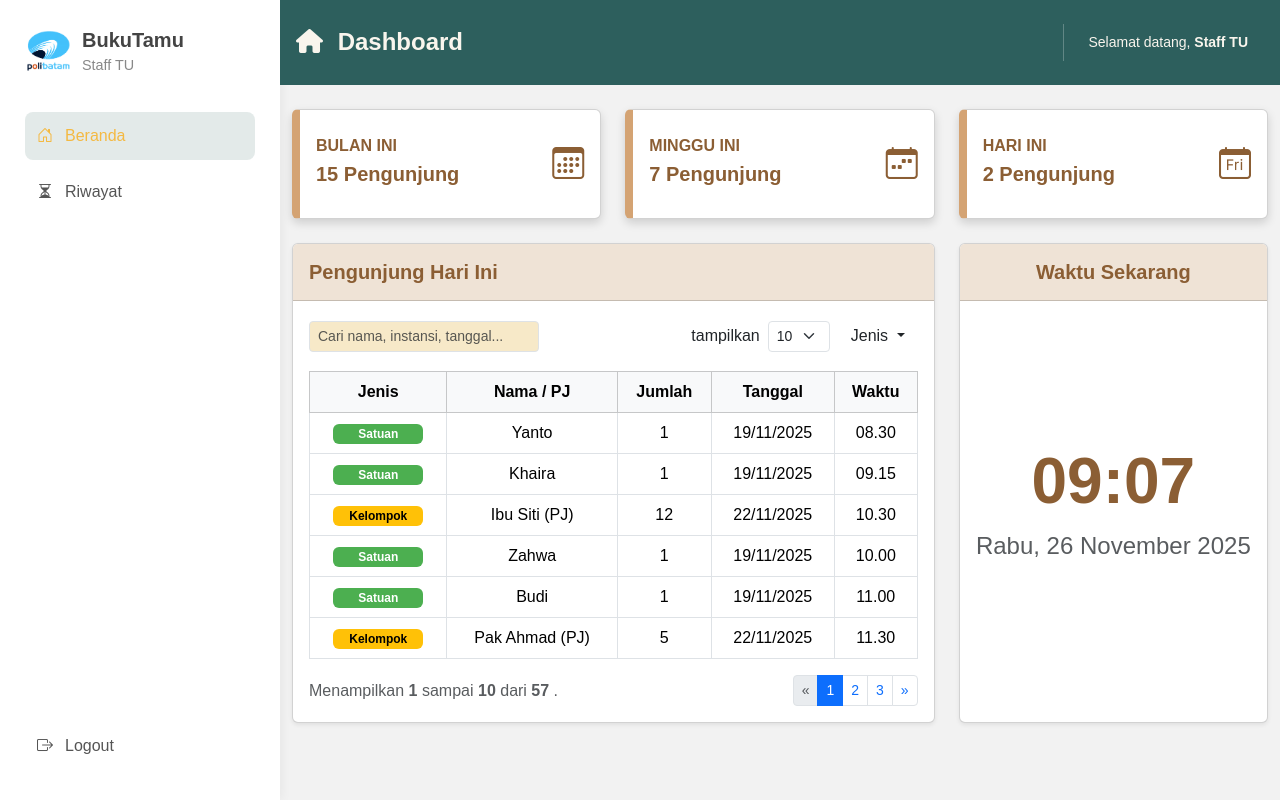
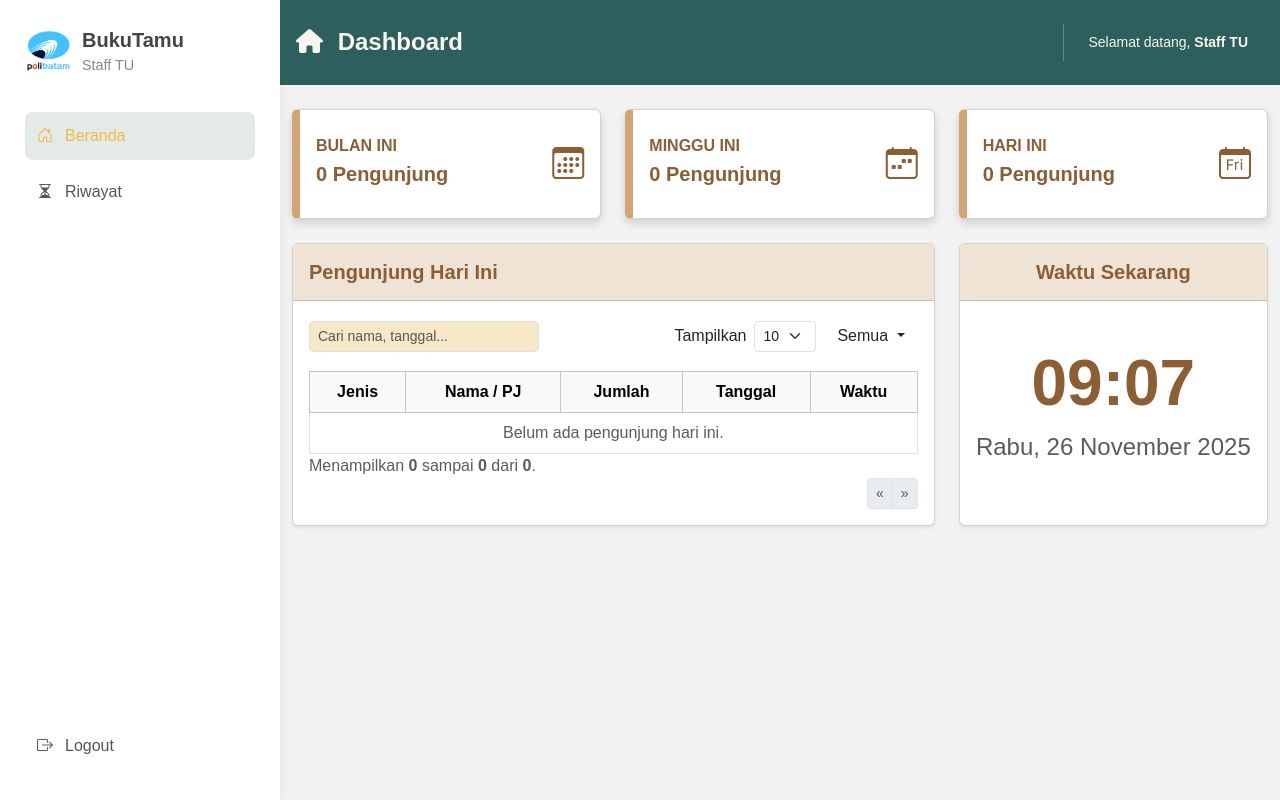
Before and after one commit to LuluKhaira/Buku-Tamu, a PHP site: page /dashboard_staffTU/beranda.php in a window 1280 px wide. Run offline with PHP 8.4, Linux system fonts and the light colour scheme; tables that the repository leaves empty or names only in its code hold one stand-in row (values such as "Sample post"); some libraries are stand-ins or nearby versions.

Commit message:
database beranda

```diff
--- /dev/null
+++ b/config/db_beranda.php
@@ -0,0 +1,24 @@
+<?php
+include "../config/connect.php";
+
+// Hari ini
+$q_hari = mysqli_query($connect, "SELECT COUNT(*) FROM pengunjung WHERE DATE(tanggal) = CURDATE()");
+$hari_ini = mysqli_fetch_array($q_hari)[0];
+
+// Minggu ini
+$q_minggu = mysqli_query($connect, "
+    SELECT COUNT(*)
+    FROM pengunjung
+    WHERE YEARWEEK(tanggal, 1) = YEARWEEK(CURDATE(), 1)
+");
+$minggu_ini = mysqli_fetch_array($q_minggu)[0];
+
+// Bulan ini
+$q_bulan = mysqli_query($connect, "
+    SELECT COUNT(*)
+    FROM pengunjung
+    WHERE YEAR(tanggal) = YEAR(CURDATE())
+    AND MONTH(tanggal) = MONTH(CURDATE())
+");
+$bulan_ini = mysqli_fetch_array($q_bulan)[0];
+?>
--- a/config/db_only.php
+++ b/config/db_only.php
@@ -1,5 +1,7 @@
 <?php
 include '../config/connect.php';
+date_default_timezone_set('Asia/Jakarta');
+
 
 $nama       = $_POST['nama'];
 $no_hp      = $_POST['no_hp'];
--- /dev/null
+++ b/config/db_pengunjung_hariini.php
@@ -0,0 +1,90 @@
+<?php
+include "../config/connect.php";
+
+// ================================
+// Ambil FILTER dari URL
+// ================================
+$filter_jenis = isset($_GET['jenis']) ? $_GET['jenis'] : 'all';
+
+// ================================
+// Ambil PAGINATION & LIMIT
+// ================================
+$limit = isset($_GET['limit']) ? (int)$_GET['limit'] : 10;
+$page  = isset($_GET['page'])  ? (int)$_GET['page'] : 1;
+$search = isset($_GET['search']) ? $_GET['search'] : '';
+
+if ($page < 1) $page = 1;
+
+$offset = ($page - 1) * $limit;
+
+// ================================
+// HITUNG TOTAL DATA
+// ================================
+$sql_count = "SELECT COUNT(*) AS total
+              FROM pengunjung
+              WHERE DATE(tanggal) = CURDATE()";
+
+// filter jenis
+if ($filter_jenis == "satuan") {
+    $sql_count .= " AND jenis = 'satuan'";
+} elseif ($filter_jenis == "kelompok") {
+    $sql_count .= " AND jenis = 'kelompok'";
+}
+
+// filter search
+if (!empty($search)) {
+    $sql_count .= " AND (
+        nama LIKE '%$search%' OR
+        instansi LIKE '%$search%' OR
+        tujuan LIKE '%$search%' OR
+        DATE(tanggal) LIKE '%$search%'
+    )";
+}
+
+$q_count = mysqli_query($connect, $sql_count);
+$total_data = mysqli_fetch_assoc($q_count)['total'];
+
+// ================================
+// QUERY AMBIL DATA (LIMIT + FILTER)
+// ================================
+$sql = "SELECT * FROM pengunjung
+        WHERE DATE(tanggal) = CURDATE()";
+
+// filter jenis
+if ($filter_jenis == "satuan") {
+    $sql .= " AND jenis = 'satuan'";
+} elseif ($filter_jenis == "kelompok") {
+    $sql .= " AND jenis = 'kelompok'";
+}
+
+// filter search
+if (!empty($search)) {
+    $sql .= " AND (
+        nama LIKE '%$search%' OR
+        instansi LIKE '%$search%' OR
+        tujuan LIKE '%$search%' OR
+        DATE(tanggal) LIKE '%$search%'
+    )";
+}
+
+$sql .= " ORDER BY waktu DESC LIMIT $limit OFFSET $offset";
+
+$result = mysqli_query($connect, $sql);
+
+// ================================
+// SIMPAN DATA KE ARRAY
+// ================================
+$pengunjung_hari_ini = [];
+while ($row = mysqli_fetch_assoc($result)) {
+    $pengunjung_hari_ini[] = $row;
+}
+
+// ================================
+// TOTAL HALAMAN
+// ================================
+$total_page = ceil($total_data / $limit);
+
+// untuk tulisan "Menampilkan X - Y"
+$first_number = ($total_data > 0) ? $offset + 1 : 0;
+$last_number  = $offset + count($pengunjung_hari_ini);
+?>
--- a/dashboard_staffTU/beranda.php
+++ b/dashboard_staffTU/beranda.php
@@ -7,7 +7,6 @@
   <title>Buku Tamu Staff TU</title>
 
   <link href="https://cdn.jsdelivr.net/npm/bootstrap@5.3.0-alpha1/dist/css/bootstrap.min.css" rel="stylesheet">
-  <link rel="stylesheet" href="https://cdn.datatables.net/1.13.6/css/dataTables.bootstrap5.min.css">
   <link rel="stylesheet" href="https://cdn.jsdelivr.net/npm/bootstrap-icons@1.11.1/font/bootstrap-icons.css">
 
   <style>
@@ -20,6 +19,13 @@
     }
   </style>
 </head>
+
+<?php
+include "../config/db_beranda.php";
+include "../config/db_pengunjung_hariini.php";
+
+?>
+
 
 <body class="d-flex" style="background:#f2f2f2;">
 
@@ -41,7 +47,9 @@
               <div class="row align-items-center">
                 <div class="col">
                   <div class="text-uppercase fw-semibold mb-1" style="color:#8B5E34;">Bulan Ini</div>
-                  <div class="h5 fw-semibold" style="color:#8B5E34;">15 Pengunjung</div>
+                  <div class="h5 fw-semibold" style="color:#8B5E34;">
+                    <?php echo $bulan_ini; ?> Pengunjung
+                  </div>
                 </div>
                 <div class="col-auto">
                   <i class="bi bi-calendar3 fs-2" style="color:#8B5E34;"></i>
@@ -58,7 +66,9 @@
               <div class="row align-items-center">
                 <div class="col">
                   <div class="text-uppercase fw-semibold mb-1" style="color:#8B5E34;">Minggu Ini</div>
-                  <div class="h5 fw-semibold" style="color:#8B5E34;">7 Pengunjung</div>
+                  <div class="h5 fw-semibold" style="color:#8B5E34;">
+                    <?php echo $minggu_ini; ?> Pengunjung
+                  </div>
                 </div>
                 <div class="col-auto">
                   <i class="bi bi-calendar-week fs-2" style="color:#8B5E34;"></i>
@@ -75,7 +85,9 @@
               <div class="row align-items-center">
                 <div class="col">
                   <div class="text-uppercase fw-semibold mb-1" style="color:#8B5E34;">Hari Ini</div>
-                  <div class="h5 fw-semibold" style="color:#8B5E34;">2 Pengunjung</div>
+                  <div class="h5 fw-semibold" style="color:#8B5E34;">
+                    <?php echo $hari_ini; ?> Pengunjung
+                  </div>
                 </div>
                 <div class="col-auto">
                   <i class="bi bi-calendar-day fs-2" style="color:#8B5E34;"></i>
@@ -87,12 +99,13 @@
 
       </div>
 
+
       <!-- TABLE & CLOCK -->
       <div class="row">
 
         <!-- TABEL -->
-        <div class="col-lg-8 mb-4">
-          <div class="card shadow-sm h-100">
+        <div class="col-lg-8 mb-3">
+          <div class="card shadow-sm" style=" overflow-y: auto;">
 
             <div class="card-header py-3 d-flex justify-content-between align-items-center" style="background:#EFE3D6;">
               <h5 class="mb-0 fw-semibold" style="color:#8B5E34;">Pengunjung Hari Ini</h5>
@@ -105,53 +118,69 @@
 
                 <div class="col-md-6">
                   <div class="input-group input-group-sm" style="width: 230px;">
-                    <input class="form-control" style="background:#F7E9C8;" type="text"
-                      placeholder="Cari nama, instansi, tanggal..." aria-label="Search">
+                    <input class="form-control" style="background:#F7E9C8;" type="text" id="searchInput" name="search"
+                      placeholder="Cari nama, tanggal..."
+                      value="<?= isset($_GET['search']) ? htmlspecialchars($_GET['search']) : '' ?>"
+                      onkeyup="searchEnter(event)">
                   </div>
                 </div>
+
 
                 <div class="col-md-6 d-flex align-items-center justify-content-end gap-2">
 
                   <div class="d-flex align-items-center gap-2">
-                    <span class="col-form-label">tampilkan </span>
-                    <select class="form-select form-select-sm" id="showEntries">
-                      <option value="5">5</option>
-                      <option value="10" selected>10</option>
-                      <option value="25">25</option>
-                      <option value="50">50</option>
+                    <span class="col-form-label">Tampilkan</span>
+
+                    <select class="form-select form-select-sm" id="showEntries" name="limit"
+                      onchange="changeLimit(this.value)">
+                      <option value="10" <?= ($limit == 10) ? 'selected' : '' ?>>10</option>
+                      <option value="25" <?= ($limit == 25) ? 'selected' : '' ?>>25</option>
+                      <option value="50" <?= ($limit == 50) ? 'selected' : '' ?>>50</option>
                     </select>
                   </div>
+
+
 
                   <div class="dropdown" id="sortDropdown">
                     <button class="btn dropdown-toggle sort-button" type="button" id="dropdownMenuSort"
                       data-bs-toggle="dropdown" aria-expanded="false">
-                      <span id="selectedSortOption">Jenis</span>
+
+                      <!-- Label otomatis berubah -->
+                      <span id="selectedSortOption">
+                        <?= ($filter_jenis == 'all') ? 'Semua' : ucfirst($filter_jenis); ?>
+                      </span>
+
                     </button>
 
                     <ul class="dropdown-menu" aria-labelledby="dropdownMenuSort">
+
                       <li>
-                        <a class="dropdown-item sort-option" href="#" data-sort="last-accessed">
-                          <span class="check-mark"></span> Semua
+                        <a class="dropdown-item <?= ($filter_jenis == 'all') ? 'active' : '' ?>" href="?jenis=all">
+                          Semua
                         </a>
                       </li>
+
                       <li>
-                        <a class="dropdown-item sort-option active" href="#" data-sort="course-name">
-                          <span class="check-mark">✓</span> satuan
+                        <a class="dropdown-item <?= ($filter_jenis == 'satuan') ? 'active' : '' ?>"
+                          href="?jenis=satuan">
+                          Satuan
                         </a>
                       </li>
+
                       <li>
-                        <a class="dropdown-item sort-option" href="#" data-sort="last-accessed">
-                          <span class="check-mark"></span> kelompok
+                        <a class="dropdown-item <?= ($filter_jenis == 'kelompok') ? 'active' : '' ?>"
+                          href="?jenis=kelompok">
+                          Kelompok
                         </a>
                       </li>
+
                     </ul>
                   </div>
-
                 </div>
               </div>
 
               <!-- DATA TABLE -->
-              <div class="table-responsive" style="max-height: 350px; overflow-y: auto;">
+              <div class="table-responsive" style="max-height: 310px; overflow-y: auto;">
                 <table id="tabelPengunjung" class="table table-hover text-center align-middle table-bordered mb-0">
                   <thead class="table-light sticky-top" style="top: 0; z-index: 10;">
                     <tr>
@@ -164,90 +193,72 @@
                   </thead>
 
                   <tbody>
-                    <tr>
-                      <td><span class="badge badge-jenis" style="background:#4CAF50;">Satuan</span></td>
-                      <td>Yanto</td>
-                      <td>1</td>
-                      <td>19/11/2025</td>
-                      <td>08.30</td>
-                    </tr>
+                    <?php if (!empty($pengunjung_hari_ini)): ?>
+                      <?php foreach ($pengunjung_hari_ini as $p): ?>
+                        <tr>
+                          <td>
+                            <?php if ($p['jenis'] == 'satuan'): ?>
+                              <span class="badge badge-jenis" style="background:#4CAF50;">Satuan</span>
+                            <?php else: ?>
+                              <span class="badge badge-jenis" style="background:#FFC107; color:#000;">Kelompok</span>
+                            <?php endif; ?>
+                          </td>
 
-                    <tr>
-                      <td><span class="badge badge-jenis" style="background:#4CAF50;">Satuan</span></td>
-                      <td>Khaira</td>
-                      <td>1</td>
-                      <td>19/11/2025</td>
-                      <td>09.15</td>
-                    </tr>
+                          <td><?= htmlspecialchars($p['nama']) ?></td>
+                          <td><?= $p['jumlah'] ?></td>
 
-                    <tr>
-                      <td><span class="badge badge-jenis" style="background:#FFC107; color:#000;">Kelompok</span></td>
-                      <td>Ibu Siti (PJ)</td>
-                      <td>12</td>
-                      <td>22/11/2025</td>
-                      <td>10.30</td>
-                    </tr>
+                          <td><?= date("d/m/Y", strtotime($p['tanggal'])) ?></td>
+                          <td><?= date("H.i", strtotime($p['waktu'])) ?></td>
+                        </tr>
+                      <?php endforeach; ?>
+                    <?php else: ?>
+                      <tr>
+                        <td colspan="5" class="text-muted">Belum ada pengunjung hari ini.</td>
+                      </tr>
+                    <?php endif; ?>
+                  </tbody>
 
-                    <tr>
-                      <td><span class="badge badge-jenis" style="background:#4CAF50;">Satuan</span></td>
-                      <td>Zahwa</td>
-                      <td>1</td>
-                      <td>19/11/2025</td>
-                      <td>10.00</td>
-                    </tr>
-
-                    <tr>
-                      <td><span class="badge badge-jenis" style="background:#4CAF50;">Satuan</span></td>
-                      <td>Budi</td>
-                      <td>1</td>
-                      <td>19/11/2025</td>
-                      <td>11.00</td>
-                    </tr>
-
-                    <tr>
-                      <td><span class="badge badge-jenis" style="background:#FFC107; color:#000;">Kelompok</span></td>
-                      <td>Pak Ahmad (PJ)</td>
-                      <td>5</td>
-                      <td>22/11/2025</td>
-                      <td>11.30</td>
-                    </tr>
-
-                  </tbody>
                 </table>
               </div>
 
               <!-- PAGINATION -->
-              <div class="row mt-3">
-                <div class="col-md-6 d-flex align-items-center">
-                  <p class="text-muted mb-0">
-                    Menampilkan <span class="fw-bold">1</span> sampai <span class="fw-bold">10</span> dari
-                    <span class="fw-bold">57</span> .
-                  </p>
-                </div>
+              <p class="text-muted mb-0">
+                Menampilkan <span class="fw-bold"><?= $first_number ?></span>
+                sampai <span class="fw-bold"><?= $last_number ?></span>
+                dari <span class="fw-bold"><?= $total_data ?></span>.
+              </p>
+              <ul class="pagination pagination-sm justify-content-end mb-0">
 
-                <div class="col-md-6">
-                  <nav aria-label="Navigasi Halaman Pengunjung">
-                    <ul class="pagination pagination-sm justify-content-end mb-0">
-                      <li class="page-item disabled">
-                        <a class="page-link" href="#" aria-label="Previous"><span aria-hidden="true">&laquo;</span></a>
-                      </li>
-                      <li class="page-item active"><a class="page-link" href="#">1</a></li>
-                      <li class="page-item"><a class="page-link" href="#">2</a></li>
-                      <li class="page-item"><a class="page-link" href="#">3</a></li>
-                      <li class="page-item">
-                        <a class="page-link" href="#" aria-label="Next"><span aria-hidden="true">&raquo;</span></a>
-                      </li>
-                    </ul>
-                  </nav>
-                </div>
-              </div>
+                <!-- PREVIOUS -->
+                <li class="page-item <?= ($page <= 1) ? 'disabled' : '' ?>">
+                  <a class="page-link"
+                    href="?page=<?= $page - 1 ?>&limit=<?= $limit ?>&jenis=<?= $filter_jenis ?>">&laquo;</a>
+                </li>
+
+                <!-- NUMBER PAGES -->
+                <?php for ($i = 1; $i <= $total_page; $i++): ?>
+                  <li class="page-item <?= ($i == $page) ? 'active' : '' ?>">
+                    <a class="page-link" href="?page=<?= $i ?>&limit=<?= $limit ?>&jenis=<?= $filter_jenis ?>">
+                      <?= $i ?>
+                    </a>
+                  </li>
+                <?php endfor; ?>
+
+                <!-- NEXT -->
+                <li class="page-item <?= ($page >= $total_page) ? 'disabled' : '' ?>">
+                  <a class="page-link"
+                    href="?page=<?= $page + 1 ?>&limit=<?= $limit ?>&jenis=<?= $filter_jenis ?>">&raquo;</a>
+                </li>
+
+              </ul>
+
 
             </div>
           </div>
         </div>
 
         <!-- CLOCK -->
-        <div class="col-lg-4 mb-4">
+        <div class="col-lg-4 mb-3">
           <div class="card h-100 shadow-sm text-center">
             <div class="card-header py-3" style="background:#EFE3D6;">
               <h5 class="mb-0 fw-semibold" style="color:#8B5E34;">Waktu Sekarang</h5>
@@ -267,8 +278,6 @@
 
   <!-- SCRIPT -->
   <script src="https://cdn.jsdelivr.net/npm/bootstrap@5.3.0-alpha1/dist/js/bootstrap.bundle.min.js"></script>
-  <script src="https://cdn.datatables.net/1.13.6/js/jquery.dataTables.min.js"></script>
-  <script src="https://cdn.datatables.net/1.13.6/js/dataTables.bootstrap5.min.js"></script>
 
   <script>
     function updateClock() {
@@ -292,10 +301,29 @@
     setInterval(updateClock, 1000);
     updateClock();
 
-    new DataTable('#tabelPengunjung', {
-      responsive: true,
-      pageLength: 5
-    });
+
+
+
+    function changeLimit(limit) {
+      const params = new URLSearchParams(window.location.search);
+
+      params.set("limit", limit);
+      params.set("page", 1); // reset ke halaman 1
+      window.location.search = params.toString();
+    }
+
+    function searchEnter(e) {
+      if (e.key === "Enter") {
+        const keyword = e.target.value;
+        const params = new URLSearchParams(window.location.search);
+
+        params.set("search", keyword);
+        params.set("page", 1); // reset halaman
+
+        window.location.search = params.toString();
+      }
+    }
+
   </script>
 
 </body>
```
